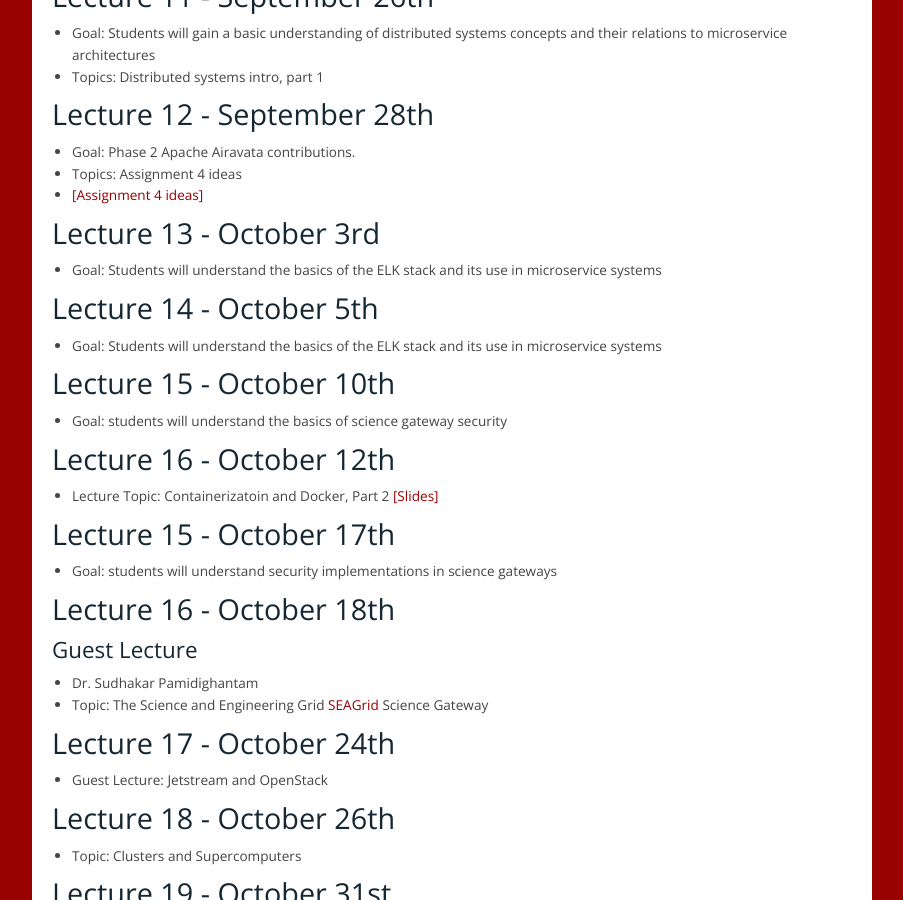
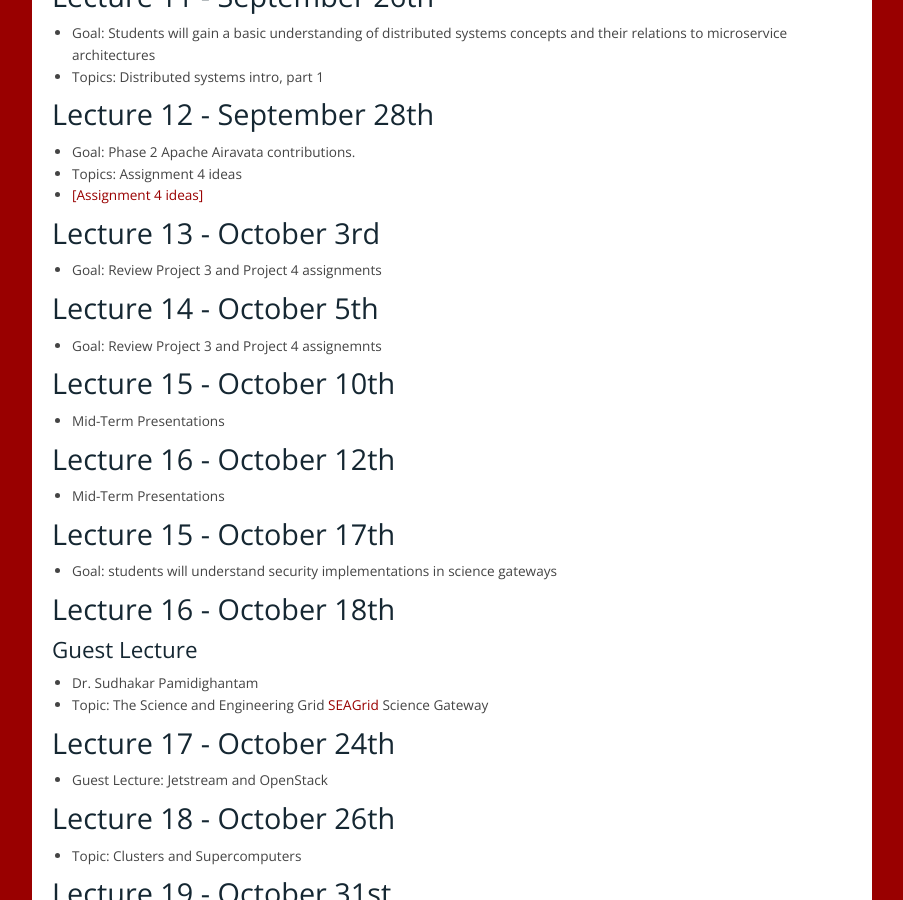
Before and after one commit to airavata-courses/airavata-courses.github.io, a Jekyll site: the page built from lectures.md, in a window 1280 px wide and 900 px high, scrolled down 1539 px. Shown: the whole window, without its empty margins (258-1161 px from the left). Built offline with Jekyll 4.4.1, drawn with Linux system fonts in a browser that asks for light colours; our own code applies the rules of GitHub Pages for plain Markdown files.

Commit message:
Updating to add mid-term information and clean up some of the lecture entries.

```diff
--- a/lectures.md
+++ b/lectures.md
@@ -77,16 +77,16 @@ The course focuses in teaching the distributed systems concepts through projects
 * [[Assignment 4 ideas]]({{ site.url }}slides/SICE-Fall17-B649-Assignments4.pdf)
 
 ###  Lecture 13 - October 3rd
-* Goal: Students will understand the basics of the ELK stack and its use in microservice systems
+* Goal: Review Project 3 and Project 4 assignments
 
 ###  Lecture 14 - October 5th
-* Goal: Students will understand the basics of the ELK stack and its use in microservice systems
+* Goal: Review Project 3 and Project 4 assignemnts
 
 ###  Lecture 15 - October 10th
-* Goal: students will understand the basics of science gateway security
+* Mid-Term Presentations
 
 ###  Lecture 16 - October 12th
-* Lecture Topic: Containerizatoin and Docker, Part 2 [[Slides]]({{ site.url }}fall2016/slides/CS649-Containers-Part2.pdf)
+* Mid-Term Presentations
 
 ###  Lecture 15 - October 17th
 * Goal: students will understand security implementations in science gateways
```
Also changed, not shown: assignments.md (+0 -6 lines), index.md (+1 -1 lines).
